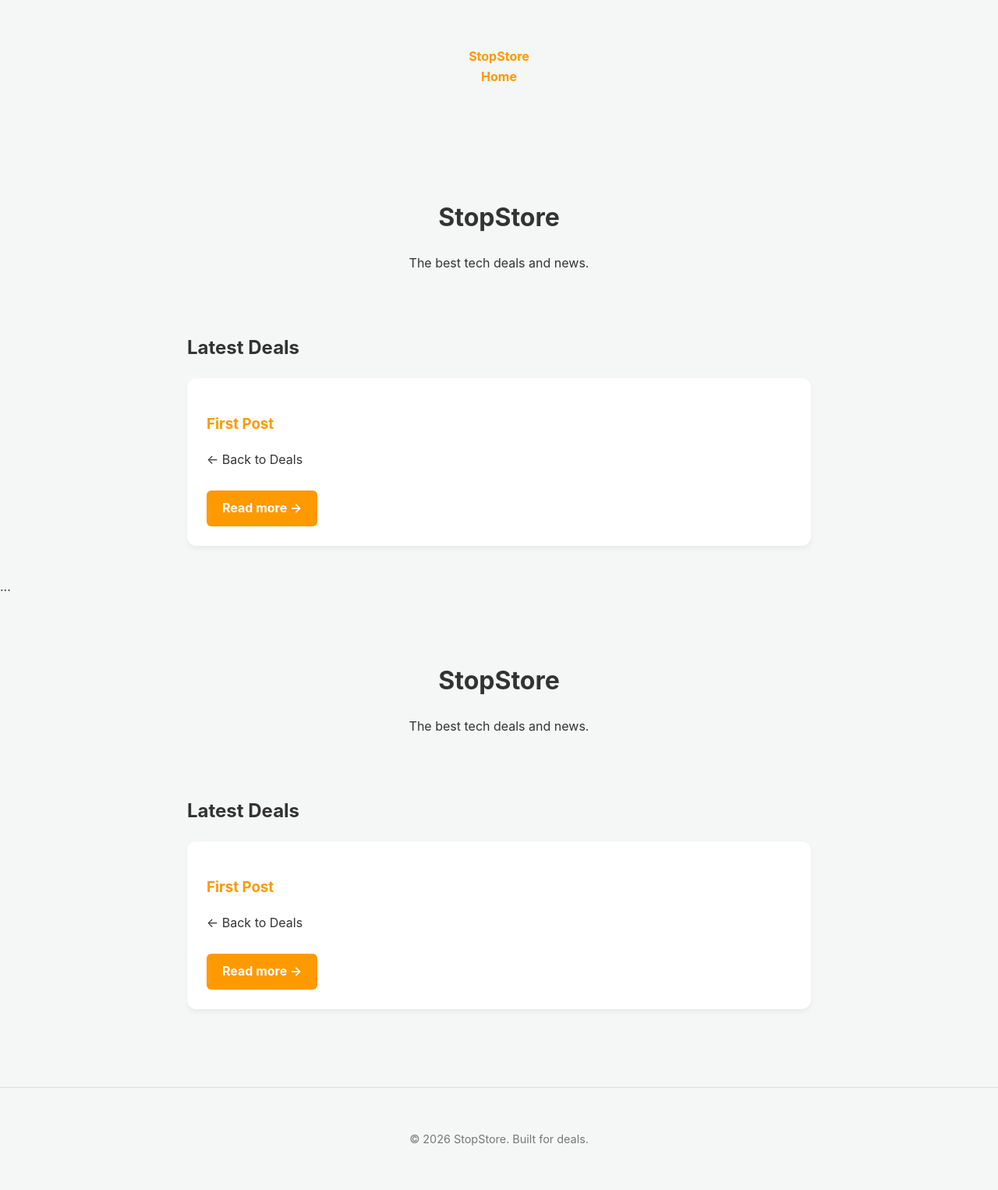
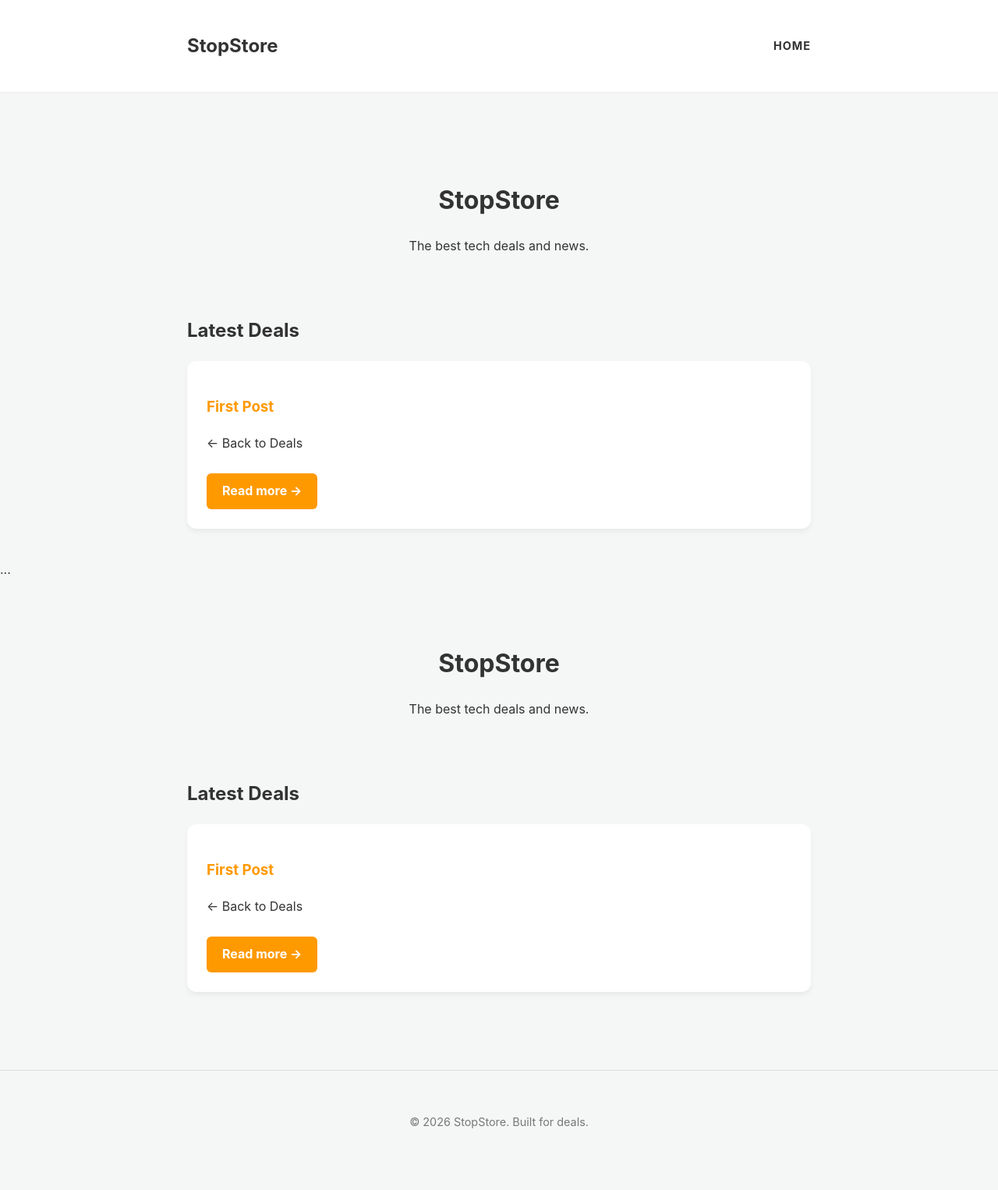
Before and after one commit to him001133/stopstore-simple, a Jekyll site: the page built from index.html, in a window 1280 px wide. Shown: the whole page at 78% size. Built offline with Jekyll 4.4.1, drawn with Linux system fonts in a browser that asks for light colours; after the commit the page ends 1505 px from its top, so only the background shows below that.

Commit message:
Add header styles and navigation formatting
Added styles for header, site title, and navigation.

```diff
--- a/assets/css/style.css
+++ b/assets/css/style.css
@@ -47,3 +47,34 @@ a { color: var(--primary); text-decoration: none; font-weight: bold; }
     color: #777;
     font-size: 0.9em;
 }
+/* Header Styles */
+.site-header {
+    background: #ffffff;
+    padding: 20px 0;
+    border-bottom: 1px solid #eee;
+    margin-bottom: 30px;
+}
+
+.site-header .container {
+    display: flex;
+    justify-content: space-between;
+    align-items: center;
+}
+
+.site-title {
+    font-size: 1.5rem;
+    font-weight: bold;
+    color: var(--text);
+}
+
+nav a {
+    margin-left: 20px;
+    font-size: 0.9rem;
+    color: var(--text);
+    text-transform: uppercase;
+    letter-spacing: 1px;
+}
+
+nav a:hover {
+    color: var(--primary);
+}
```
